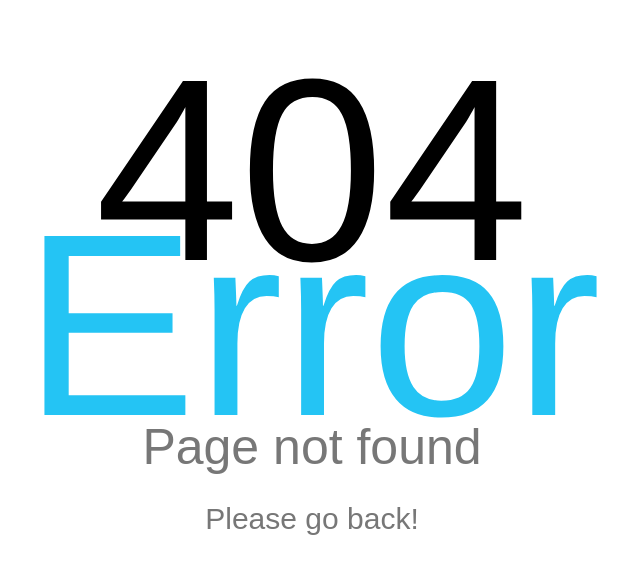
After one commit to Mpohlman17/GoodDeeds, a web app: file public/404.html in a window 1280 px wide. The commit adds this page. Shown: the top 574 px of the page, without its empty margins (328-968 px from the left). Run offline with its HTML, style and script files only (its server is not run), Linux system fonts and the light colour scheme; some libraries are stand-ins or nearby versions.

Commit message:
added 404.tml page

```diff
--- /dev/null
+++ b/public/404.html
@@ -0,0 +1,42 @@
+<!DOCTYPE html>
+<html>
+
+<head>
+    <meta charset="utf-8">
+    <title>Good Deeds</title>
+    <!-- Stylesheets -->
+    <link href="css/bootstrap.css" rel="stylesheet">
+    <link href="css/style.css" rel="stylesheet">
+    <!--Favicon-->
+    <link rel="shortcut icon" href="images/favicon.ico" type="image/x-icon">
+    <link rel="icon" href="images/favicon.ico" type="image/x-icon">
+    <!-- Responsive -->
+    <meta http-equiv="X-UA-Compatible" content="IE=edge">
+    <meta name="viewport"
+        content="width=device-width, initial-scale=1.0, maximum-scale=1.0, user-scalable=0">
+    <link href="css/responsive.css" rel="stylesheet">
+    <link href="css/about.css" rel="stylesheet">
+
+
+</head>
+
+
+<body>
+    <div class="page-wrapper">
+
+
+        <div id="error404">
+            <br>
+            <h1 class="error" id="errorOne">404</h1>
+            <h1 class="error" id="errorTwo">Error</h1>
+            <br>
+            <h2 id="pageNotFound">Page not found</h2>
+            <br>
+            <h3 id="goBack">Please go back!</h3>
+        </div>
+
+    </div>
+
+</body>
+
+</html>
--- a/public/css/about.css
+++ b/public/css/about.css
@@ -3,3 +3,35 @@
     text-wrap: balance;
     /* Apply (proposed) CSS style */
 }
+
+.page-wrapper {
+    margin: 0 auto;
+    text-align: center
+}
+
+#error404 {
+    font-family: 'Poppins', sans-serif;
+}
+
+#errorOne {
+    color: black;
+}
+
+#errorTwo {
+    color: #24c4f4;
+    line-height: 25px;
+}
+
+#pageNotFound {
+    font-size: 50px;
+    padding: 55px 0 0 0;
+}
+
+#goBack {
+    font-size: 30px;
+    height: 50px;
+}
+
+.error {
+    font-size: 260px;
+}
--- a/public/css/style.css
+++ b/public/css/style.css
@@ -1,3 +1,5 @@
+<link href="https://fonts.googleapis.com/css?family=Poppins" rel="stylesheet">
+
 /*charity-2 HTML Template */
 
 
```
